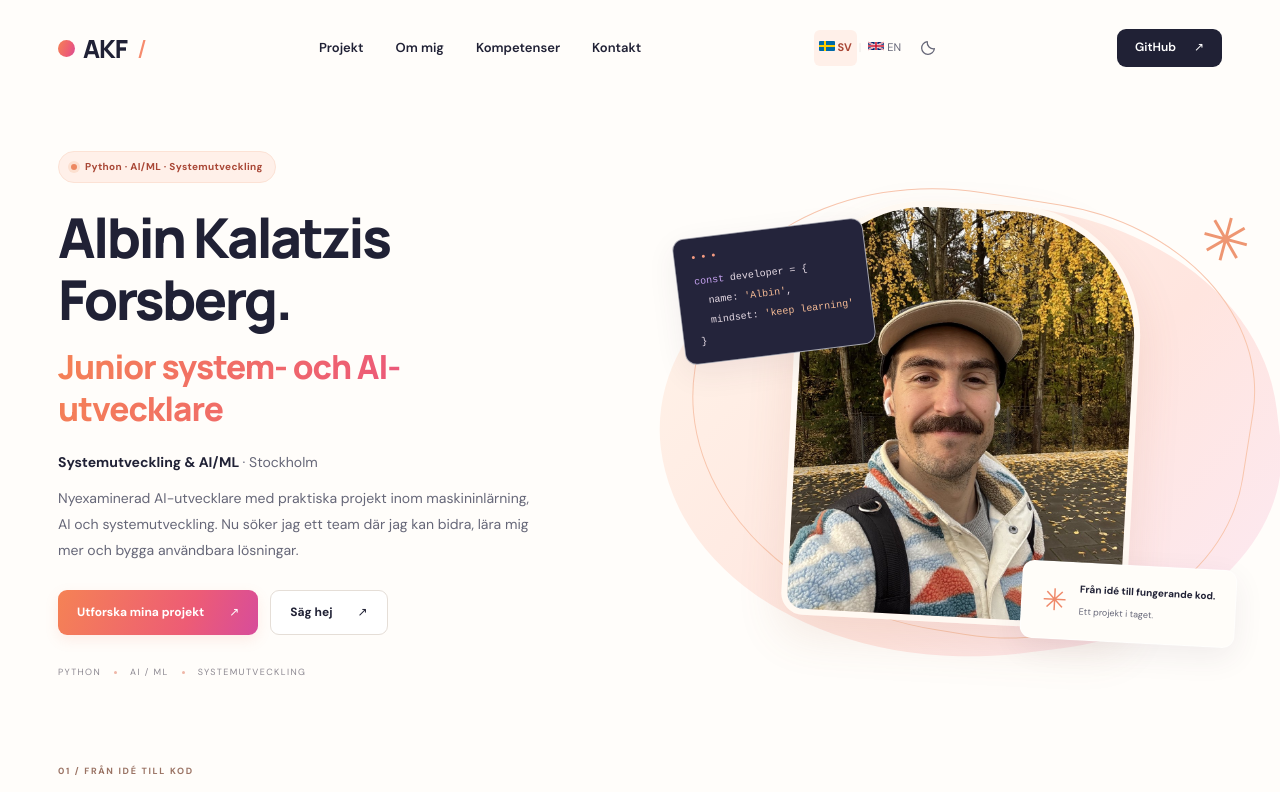
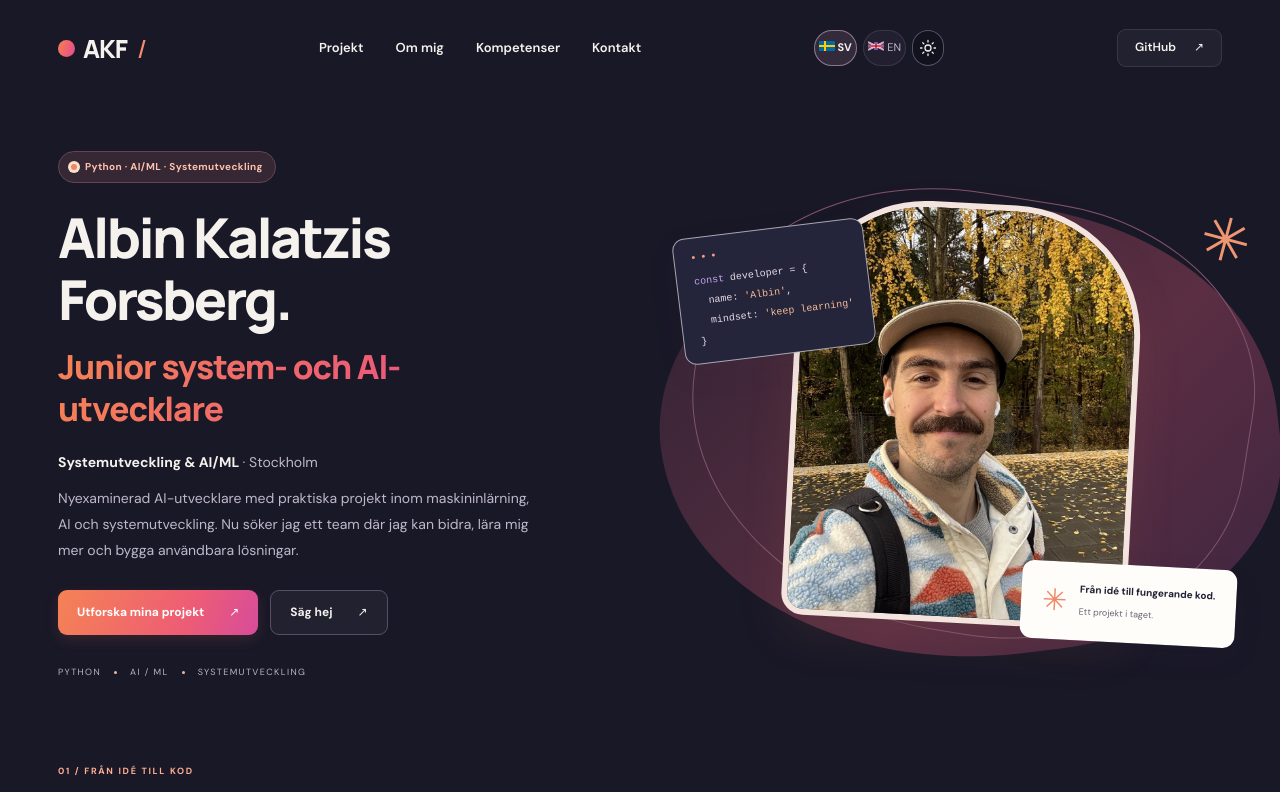
Before and after one commit to Abbekf/Portfolio, a React (Vite) app: page / in a window 1280 px wide. Shown: the top 792 px of the page. Built offline with nearby package versions, Linux system fonts and the light colour scheme.

Commit message:
swapped back so darkmode is standard

```diff
--- a/public/theme.js
+++ b/public/theme.js
@@ -4,9 +4,9 @@
   try {
     preference = localStorage.getItem('portfolio-theme')
   } catch {
-    // Use the light default when storage is unavailable.
+    // Use the dark default when storage is unavailable.
   }
-  const theme = preference === 'dark' ? 'dark' : 'light'
+  const theme = preference === 'light' ? 'light' : 'dark'
   document.documentElement.dataset.theme = theme
   document.querySelector('meta[name="theme-color"]')
     ?.setAttribute('content', theme === 'dark' ? '#191827' : '#fffdfa')
```
